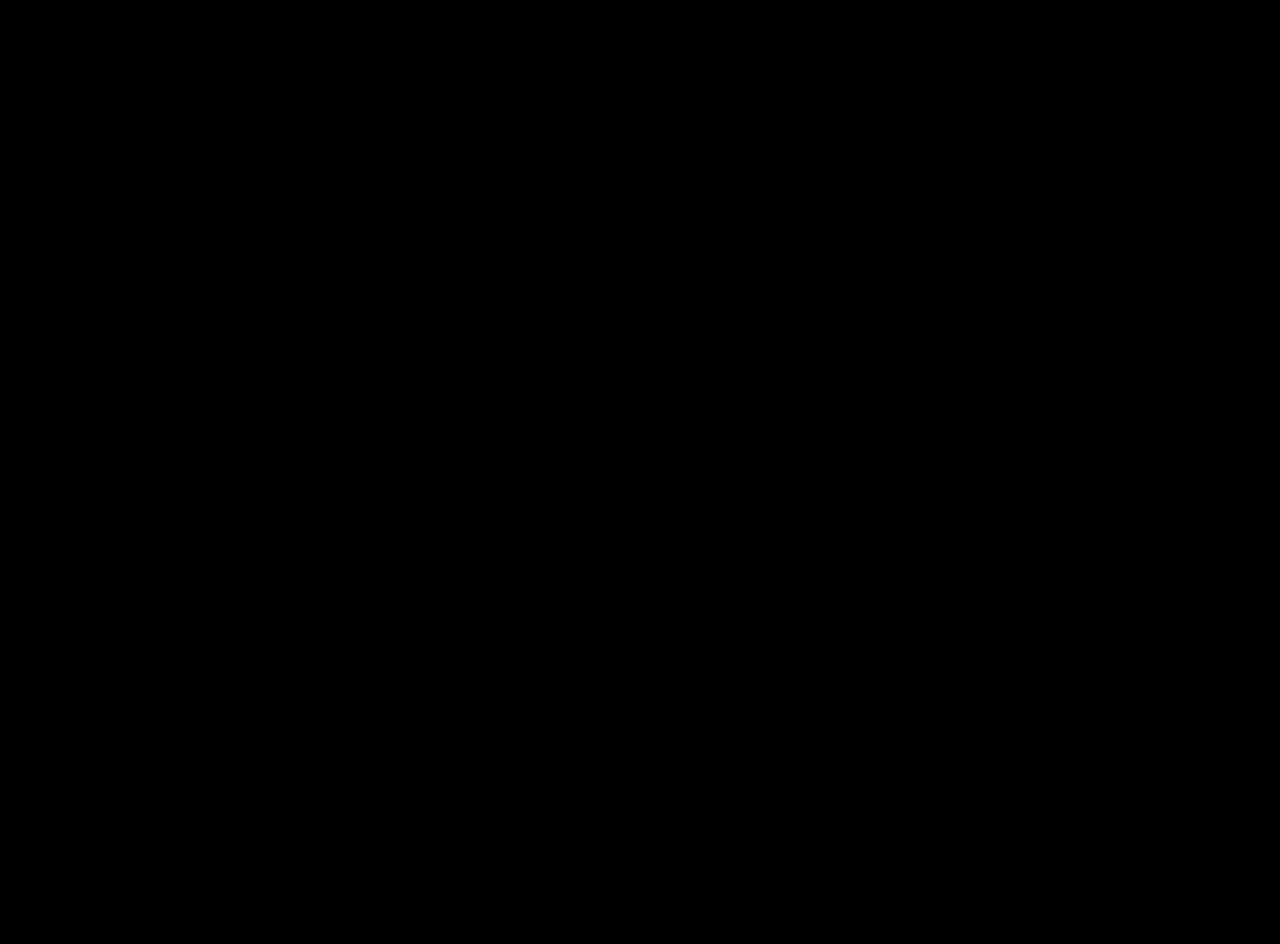
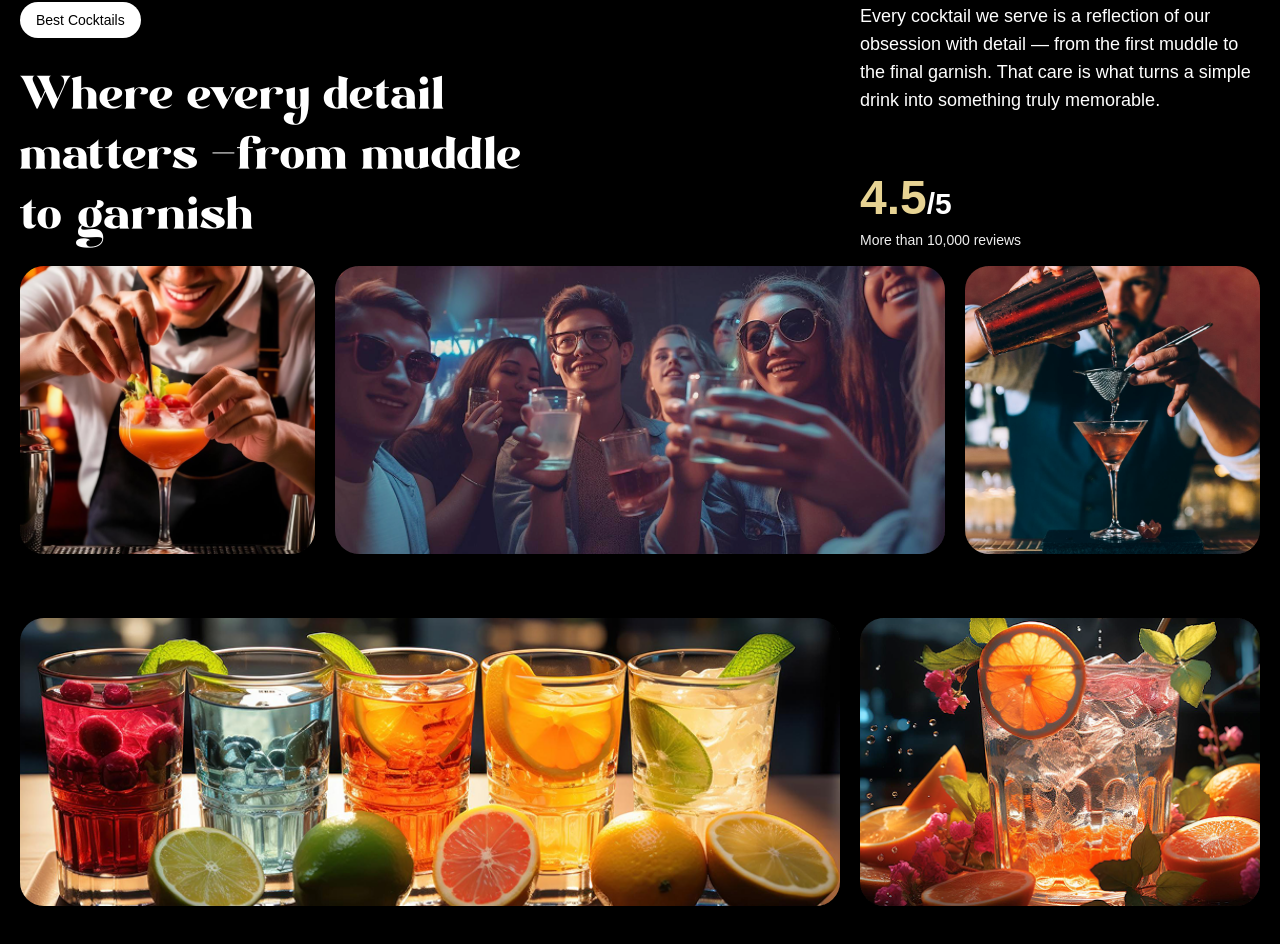
Before and after one commit to Cokumujr/mojito, a React (Vite) app: page / in a window 1280 px wide. Shown: the part 1710-2654 px from the top of the page. Before the commit the page ends 1600 px from the top, so only its background shows below. Built offline with nearby package versions, Linux system fonts and the light colour scheme; a web font is replaced by a local one.

Commit message:
about section completed

```diff
--- a/src/App.jsx
+++ b/src/App.jsx
@@ -4,6 +4,7 @@
 import Navbar from "./components/Navbar";
 import Hero from "./components/Hero";
 import Cocktails from "./components/Cocktails";
+import About from "./components/About";
 
 
 gsap.registerPlugin(ScrollTrigger, SplitText);
@@ -15,6 +16,7 @@
       <Navbar />
       <Hero />
       <Cocktails />
+      <About />
 
     </main>
 
--- /dev/null
+++ b/src/components/About.jsx
@@ -0,0 +1,104 @@
+import React, { use } from 'react'
+import { useGSAP } from '@gsap/react'
+import gsap from 'gsap'
+import { SplitText } from 'gsap/all'
+
+const About = () => {
+
+    useGSAP(() => {
+        const titleSplit = SplitText.create('#about h2',
+            { type: 'words' })
+
+        const scrolltl = gsap.timeline({
+            scrollTrigger: {
+                trigger: '#about',
+                start: 'top center',
+            }
+        })
+        scrolltl
+            .from(titleSplit.words, {
+                opacity: 0,
+                yPercent: 100,
+                duration: 1,
+                ease: 'expo.out',
+                stagger: 0.02,
+            })
+            .from('.top-grid div, .bottom-grid div', {
+                opacity: 0,
+
+                duration: 1,
+                ease: 'power1.inOut',
+                stagger: 0.04,
+            }, '-=0.5')
+    })
+
+    return (
+        <div>
+            <div id='about'>
+                <div className='mb-16 md:px-0 px-5'>
+                    <div className='content'>
+                        <div className='md:col-span-8'>
+                            <p className='badge'>Best Cocktails</p>
+                            <h2>Where every detail matters <span className='text-white'>-</span>
+                                from muddle to garnish
+                            </h2>
+                        </div>
+                        <div className='sub-content'>
+                            <p> Every cocktail we serve is a reflection of our obsession with detail — from the first muddle to the final garnish. That care is what turns a simple drink into something truly memorable. </p>
+                            <div>
+                                <p className='md:text-3xl text-xl font-bold'>
+                                    <span>4.5</span>/5
+                                </p>
+                                <p className='text-sm text-white-100'>
+                                    More than 10,000 reviews
+                                </p>
+                            </div>
+                        </div>
+
+                    </div>
+
+                    <div className='top-grid mt-4'>
+                        <div className='md:col-span-3'>
+                            <div className='noisy'>
+                                <img src='/images/abt1.png' alt='grid-img-1' />
+
+                            </div>
+                        </div>
+                        <div className='md:col-span-6'>
+                            <div className='noisy'>
+                                <img src='/images/abt2.png' alt='grid-img-2' />
+
+                            </div>
+                        </div>
+                        <div className='md:col-span-3'>
+                            <div className='noisy'>
+                                <img src='/images/abt5.png' alt='grid-img-5' />
+
+                            </div>
+                        </div>
+
+                    </div>
+                </div>
+
+                <div className='bottom-grid mt-0'>
+                    <div className='md:col-span-8'>
+                        <div className='noisy'>
+                            <img src='/images/abt3.png' alt='grid-img-3' />
+
+                        </div>
+                    </div>
+                    <div className='md:col-span-4'>
+                        <div className='noisy'>
+                            <img src='/images/abt4.png' alt='grid-img-4' />
+
+                        </div>
+                    </div>
+
+                </div>
+
+            </div>
+        </div>
+    )
+}
+
+export default About
```
